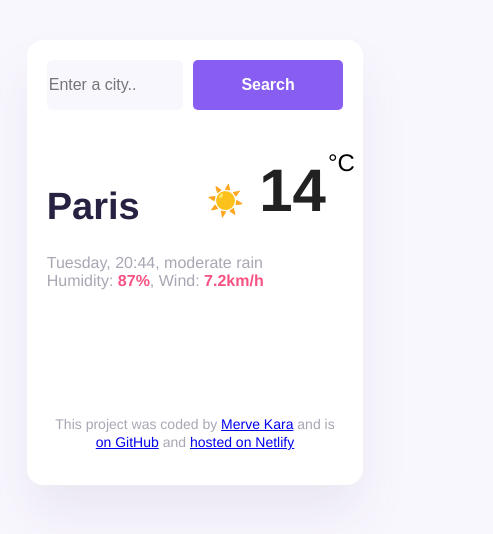
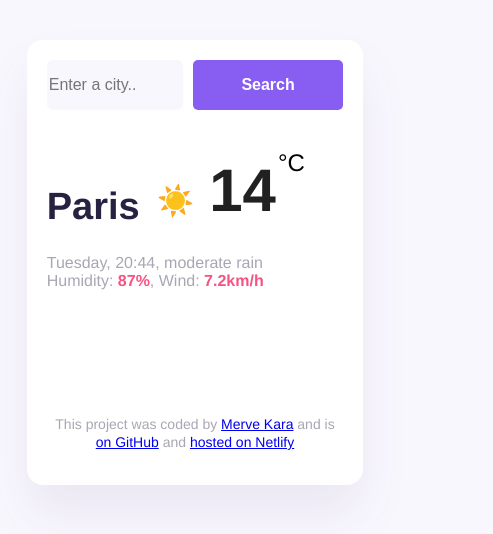
Before and after one commit to Rubialoca/My-awsome-project, a plain HTML site: page index.html in a window 390 px wide. Shown: the part 160-694 px from the top of the page, 493 px wide, since content can reach past the window. Drawn offline with nearby package versions, Linux system fonts and the light colour scheme.

Commit message:
Update style.css

```diff
--- a/style.css
+++ b/style.css
@@ -105,12 +105,12 @@ footer {
     width: 90%; /* Çerçeve genişliği %90 olacak, bu sayede sağ ve sol kenarda eşit boşluk kalır */
     max-width: 700px; /* Genişlik sınırlamasını kaldırdık */
     box-sizing: border-box; /* Padding ve border'ları hesaba katacak */
-    bottom: 100px;
+    bottom: 300px;
   }
   .degrees {
     position: relative;
     /* Paris'in hizasında olacak şekilde üst mesafe ayarı */
-    left: 150px; /* Paris'in hemen soluna gelecek şekilde */
+    left: 100px; /* Paris'in hemen soluna gelecek şekilde */
     font-size: 40px; /* Font boyutunu küçültüyoruz */
     margin: 10; /* Ek boşluk kaldırıldı */
     bottom: 150px;
```
